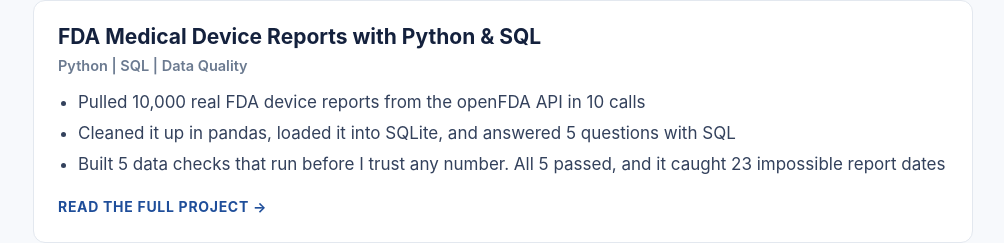
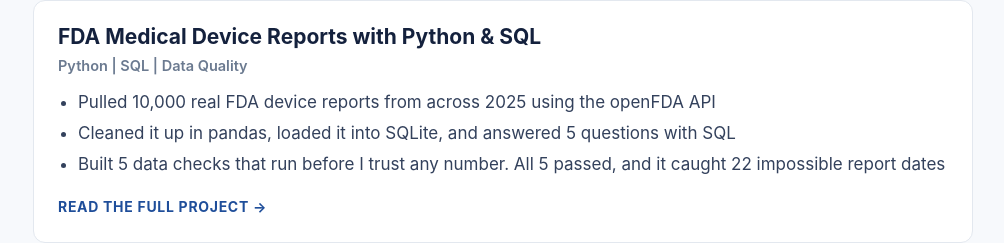
Before and after one commit to JaredOzarzak/JaredOzarzak.github.io, a plain HTML site: page index.html in a window 1280 px wide. Shown: the part 445-688 px from the top of the page, without its empty margins (137-1141 px from the left). Drawn offline with Linux system fonts and the light colour scheme.

Commit message:
Update index.html

```diff
--- a/index.html
+++ b/index.html
@@ -15,9 +15,9 @@
 
 <div class="proj"><h3>FDA Medical Device Reports with Python &amp; SQL</h3>
 <div class="tools">Python | SQL | Data Quality</div>
-<ul><li>Pulled 10,000 real FDA device reports from the openFDA API in 10 calls</li>
+<ul><li>Pulled 10,000 real FDA device reports from across 2025 using the openFDA API</li>
 <li>Cleaned it up in pandas, loaded it into SQLite, and answered 5 questions with SQL</li>
-<li>Built 5 data checks that run before I trust any number. All 5 passed, and it caught 23 impossible report dates</li></ul>
+<li>Built 5 data checks that run before I trust any number. All 5 passed, and it caught 22 impossible report dates</li></ul>
 <a class="more" href="fda.html">Read the full project →</a></div>
 
 <div class="proj"><h3>Projecting Fastball Velocity with Python</h3>
```
